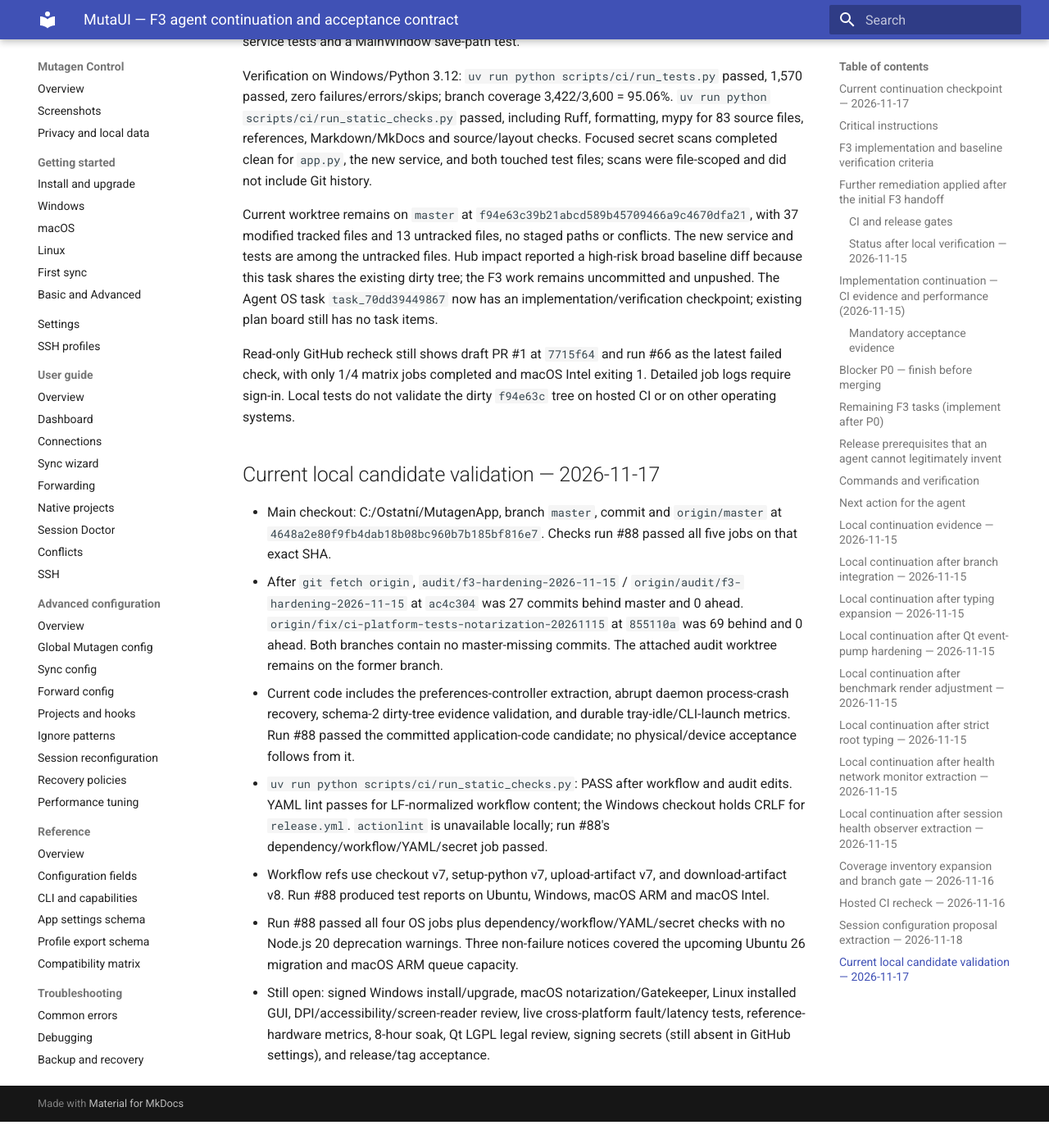
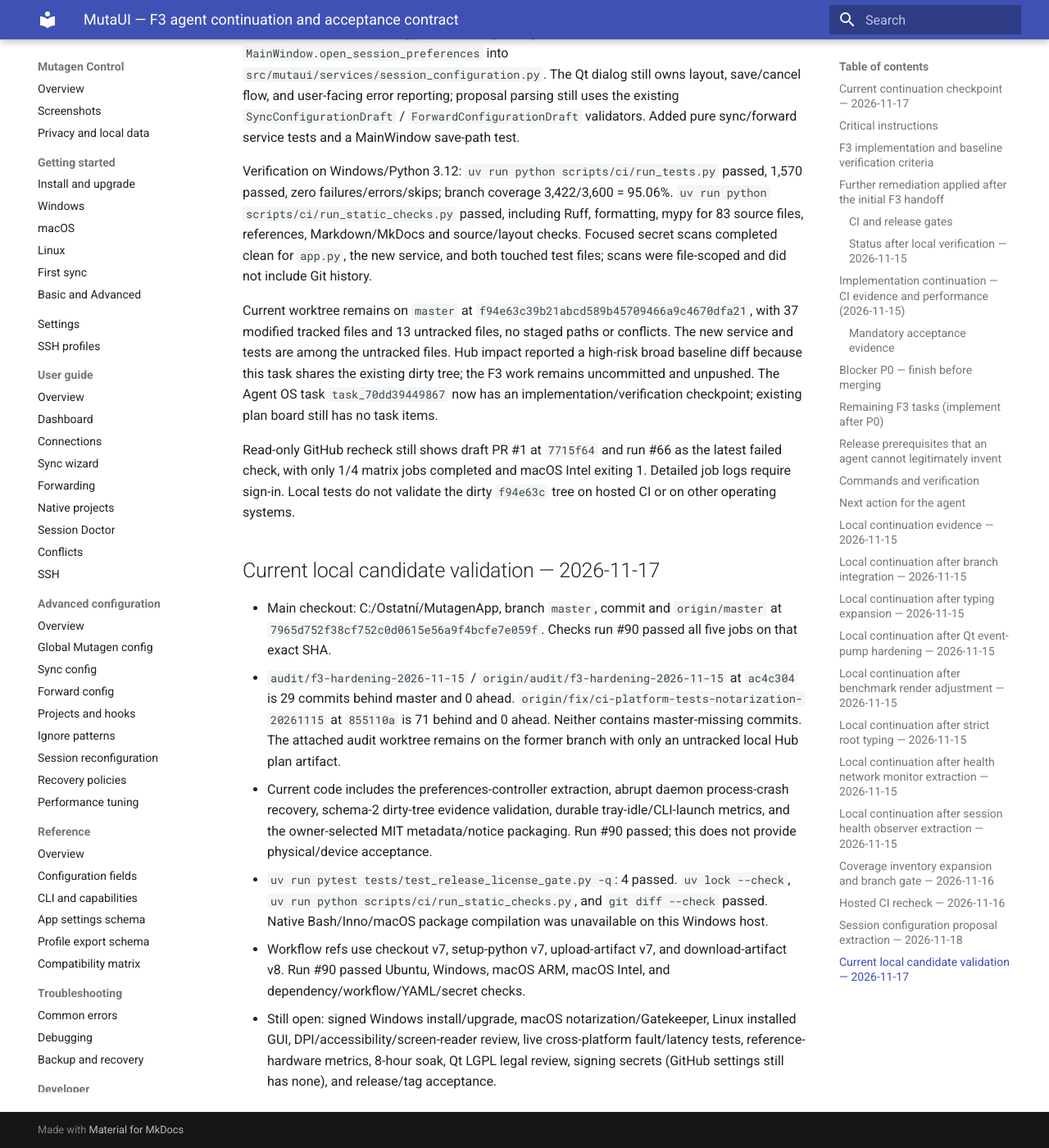
Before and after one commit to Harfusha/MutaUI, an MkDocs documentation site: the page built from docs/audits/F3_AGENT_REMAINING.md, in a window 1280 px wide and 1400 px high, scrolled down 18009 px. Shown: the whole window at 82% size. Built offline with MkDocs 1.6.1 and Material for MkDocs 9.7.7, drawn with Linux system fonts in a browser that asks for light colours; before the commit the page ends 19377 px from its top, so only the background shows below that; some of the changed text lies outside the part shown.

Commit message:
docs: record F3 CI run 90 acceptance

```diff
--- a/docs/audits/F3_AGENT_REMAINING.md
+++ b/docs/audits/F3_AGENT_REMAINING.md
@@ -1,15 +1,15 @@
 # MutaUI — F3 agent continuation and acceptance contract
 
-**Audit started:** 2026-11-15
-**Repository:** https://github.com/Harfusha/MutaUI
-**Current working branch:** `master` (the PR branch is already integrated)
-**Review:** https://github.com/Harfusha/MutaUI/pull/1 (merged and closed as `de5b9b1`)
-**Baseline audit:** `101796a28971a40fbc5cb45e154abb5016e6d192`
-**Canonical specification:** `docs/audits/F3_AGENT_REMAINING.md`
+- **Audit started:** 2026-11-15
+- **Repository:** [Harfusha/MutaUI](https://github.com/Harfusha/MutaUI)
+- **Current working branch:** `master` (the PR branch is already integrated)
+- **Review:** [PR #1](https://github.com/Harfusha/MutaUI/pull/1) (merged and closed as `de5b9b1`)
+- **Baseline audit:** `101796a28971a40fbc5cb45e154abb5016e6d192`
+- **Canonical specification:** `docs/audits/F3_AGENT_REMAINING.md`
 
 ## Current continuation checkpoint — 2026-11-17
 
-- At checkpoint start on 2026-11-17, `origin/master` was `ae4b1b3b41965e3a4e0a28092de00126ff497add`. Run #87 passed all five jobs on that SHA. Follow-up commit `4648a2e80f9fb4dab18b08bc960b7b185bf816e7` updated the Node 24 action refs; Checks run #88 passed all five jobs on that exact commit with no Node.js 20 deprecation warnings. Documentation commit `6ce5324f436dd045fdecb2e2df55332a717df004` refreshed this checkpoint; run #89 passed all five jobs on that exact SHA.
+- At checkpoint start on 2026-11-17, `origin/master` was `ae4b1b3b41965e3a4e0a28092de00126ff497add`. Run #87 passed all five jobs on that SHA. Follow-up commit `4648a2e80f9fb4dab18b08bc960b7b185bf816e7` updated the Node 24 action refs; Checks run #88 passed all five jobs on that exact commit with no Node.js 20 deprecation warnings. Documentation commit `6ce5324f436dd045fdecb2e2df55332a717df004` refreshed this checkpoint; run #89 passed all five jobs on that exact SHA. Commit `7965d752f38cf752c0d0615e56a9f4bcfe7e059f` added the owner-selected MIT license, third-party LGPL notices, and a release gate that blocks while LGPL review is pending; run #90 passed all five jobs on that exact SHA.
 - Hosted [Checks run #81](https://github.com/Harfusha/MutaUI/actions/runs/43974893399) completed successfully on exactly `eda6078`: Ubuntu, Windows, macOS ARM, macOS Intel and dependency/workflow/YAML/secret checks all passed.
 - Hosted [Checks run #82](https://github.com/Harfusha/MutaUI/actions/runs/43978069349) completed successfully on exactly `ecbeef5`: Ubuntu, Windows, macOS ARM, macOS Intel and dependency/workflow/YAML/secret checks all passed.
 - Hosted [Checks run #83](https://github.com/Harfusha/MutaUI/actions/runs/43979743248) completed successfully on exactly `3e29dcf` across all four OS jobs and security checks; the new Linux OpenSSH disconnect/reconnect integration test passed.
@@ -282,10 +282,9 @@ Read-only GitHub recheck still shows draft PR #1 at `7715f64` and run #66 as the
 
 ## Current local candidate validation — 2026-11-17
 
-- Main checkout: C:/Ostatní/MutagenApp, branch `master`, commit and `origin/master` at `4648a2e80f9fb4dab18b08bc960b7b185bf816e7`. Checks run #88 passed all five jobs on that exact SHA.
-- After `git fetch origin`, `audit/f3-hardening-2026-11-15` / `origin/audit/f3-hardening-2026-11-15` at `ac4c304` was 27 commits behind master and 0 ahead. `origin/fix/ci-platform-tests-notarization-20261115` at `855110a` was 69 behind and 0 ahead. Both branches contain no master-missing commits. The attached audit worktree remains on the former branch.
-- Current code includes the preferences-controller extraction, abrupt daemon process-crash recovery, schema-2 dirty-tree evidence validation, and durable tray-idle/CLI-launch metrics. Run #88 passed the committed application-code candidate; no physical/device acceptance follows from it.
-- `uv run python scripts/ci/run_static_checks.py`: PASS after workflow and audit edits. YAML lint passes for LF-normalized workflow content; the Windows checkout holds CRLF for `release.yml`. `actionlint` is unavailable locally; run #88's dependency/workflow/YAML/secret job passed.
-- Workflow refs use checkout v7, setup-python v7, upload-artifact v7, and download-artifact v8. Run #88 produced test reports on Ubuntu, Windows, macOS ARM and macOS Intel.
-- Run #88 passed all four OS jobs plus dependency/workflow/YAML/secret checks with no Node.js 20 deprecation warnings. Three non-failure notices covered the upcoming Ubuntu 26 migration and macOS ARM queue capacity.
-- Still open: signed Windows install/upgrade, macOS notarization/Gatekeeper, Linux installed GUI, DPI/accessibility/screen-reader review, live cross-platform fault/latency tests, reference-hardware metrics, 8-hour soak, Qt LGPL legal review, signing secrets (still absent in GitHub settings), and release/tag acceptance.
+- Main checkout: C:/Ostatní/MutagenApp, branch `master`, commit and `origin/master` at `7965d752f38cf752c0d0615e56a9f4bcfe7e059f`. Checks run #90 passed all five jobs on that exact SHA.
+- `audit/f3-hardening-2026-11-15` / `origin/audit/f3-hardening-2026-11-15` at `ac4c304` is 29 commits behind master and 0 ahead. `origin/fix/ci-platform-tests-notarization-20261115` at `855110a` is 71 behind and 0 ahead. Neither contains master-missing commits. The attached audit worktree remains on the former branch with only an untracked local Hub plan artifact.
+- Current code includes the preferences-controller extraction, abrupt daemon process-crash recovery, schema-2 dirty-tree evidence validation, durable tray-idle/CLI-launch metrics, and the owner-selected MIT metadata/notice packaging. Run #90 passed; this does not provide physical/device acceptance.
+- `uv run pytest tests/test_release_license_gate.py -q`: 4 passed. `uv lock --check`, `uv run python scripts/ci/run_static_checks.py`, and `git diff --check` passed. Native Bash/Inno/macOS package compilation was unavailable on this Windows host.
+- Workflow refs use checkout v7, setup-python v7, upload-artifact v7, and download-artifact v8. Run #90 passed Ubuntu, Windows, macOS ARM, macOS Intel, and dependency/workflow/YAML/secret checks.
+- Still open: signed Windows install/upgrade, macOS notarization/Gatekeeper, Linux installed GUI, DPI/accessibility/screen-reader review, live cross-platform fault/latency tests, reference-hardware metrics, 8-hour soak, Qt LGPL legal review, signing secrets (GitHub settings still has none), and release/tag acceptance.
```
